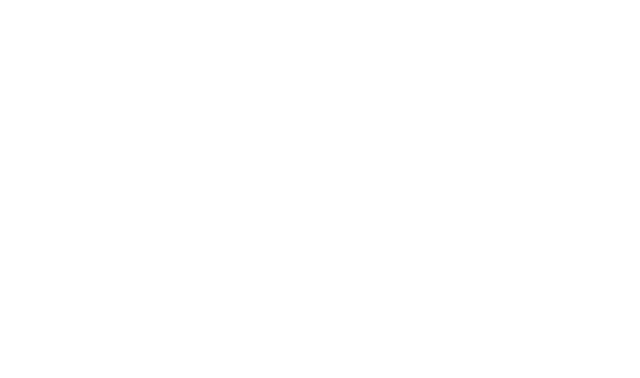
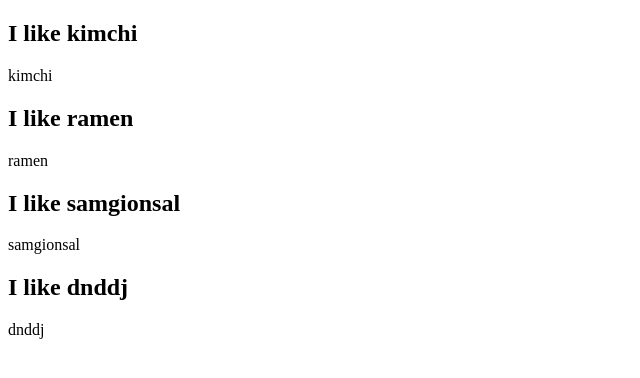
Before and after one commit to iseolin76/movie_app, a React (Create React App) app: page / in a window 1280 px wide. Shown: the top 378 px of the page, without its empty margins (0-640 px from the left). Built offline with nearby package versions, Linux system fonts and the light colour scheme.

Commit message:
2.2 Dynamic Compnent Generation

```diff
--- a/src/App.js
+++ b/src/App.js
@@ -1,7 +1,12 @@
 import React from 'react';
 
-function Food({fav}){
-  return <h1>I like {fav}</h1>
+function Food({name, picture}){
+  return (
+    <div>
+      <h2>I like {name}</h2>
+      <p>{picture}</p>
+    </div>
+  )
 }
 
 const foodLike = [
@@ -27,7 +32,8 @@
   return (
     <div>
       {foodLike.map(dish =>
-      <food name={dish.name} />)}
+        <Food name={dish.name} picture={dish.image} />
+      )}
     </div>
   );
 }
```
